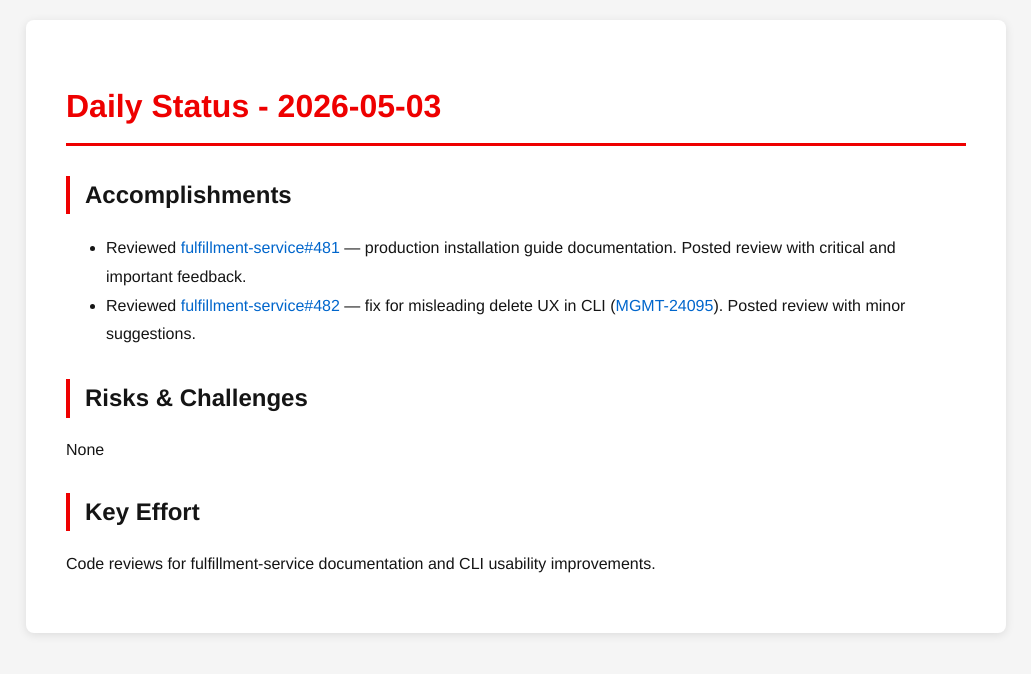
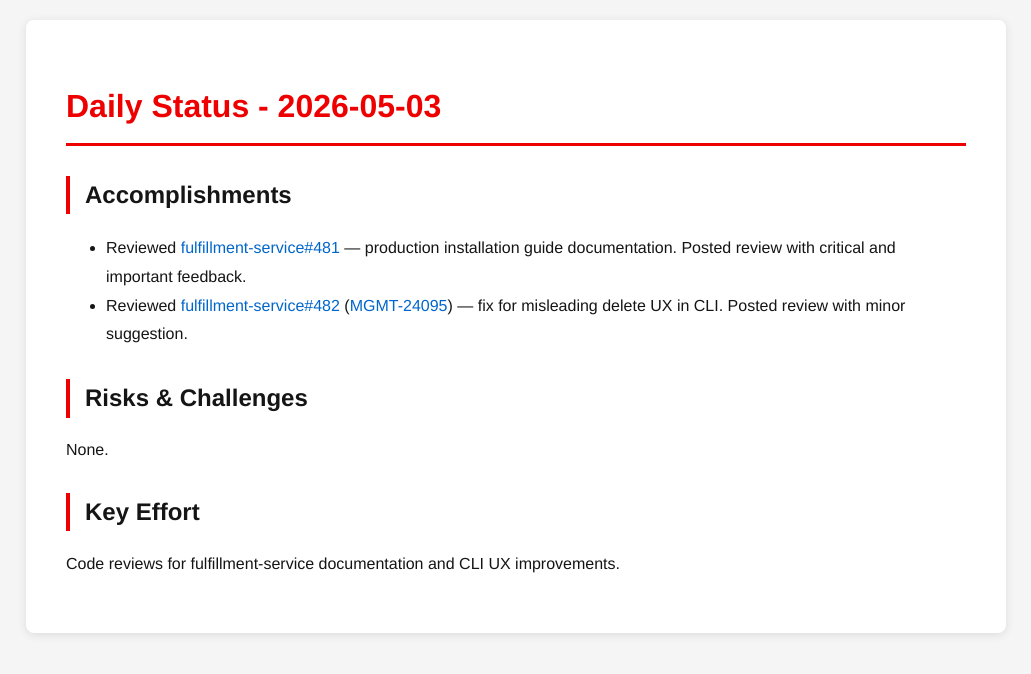
Before and after one commit to tzvatot/daily-status, a Jekyll site: the page built from 2026-05-03.md, in a window 1280 px wide. Shown: the top 674 px of the page, without its empty margins (124-1155 px from the left). Built offline with Jekyll 4.4.1, drawn with Linux system fonts in a browser that asks for light colours.

Commit message:
Daily status update - 2026-05-03

```diff
--- a/2026-05-03.md
+++ b/2026-05-03.md
@@ -8,10 +8,10 @@ date: 2026-05-03
 
 ## Accomplishments
 - Reviewed [fulfillment-service#481](https://github.com/osac-project/fulfillment-service/pull/481) — production installation guide documentation. Posted review with critical and important feedback.
-- Reviewed [fulfillment-service#482](https://github.com/osac-project/fulfillment-service/pull/482) — fix for misleading delete UX in CLI ([MGMT-24095](https://issues.redhat.com/browse/MGMT-24095)). Posted review with minor suggestions.
+- Reviewed [fulfillment-service#482](https://github.com/osac-project/fulfillment-service/pull/482) ([MGMT-24095](https://issues.redhat.com/browse/MGMT-24095)) — fix for misleading delete UX in CLI. Posted review with minor suggestion.
 
 ## Risks & Challenges
-None
+None.
 
 ## Key Effort
-Code reviews for fulfillment-service documentation and CLI usability improvements.
+Code reviews for fulfillment-service documentation and CLI UX improvements.
```
